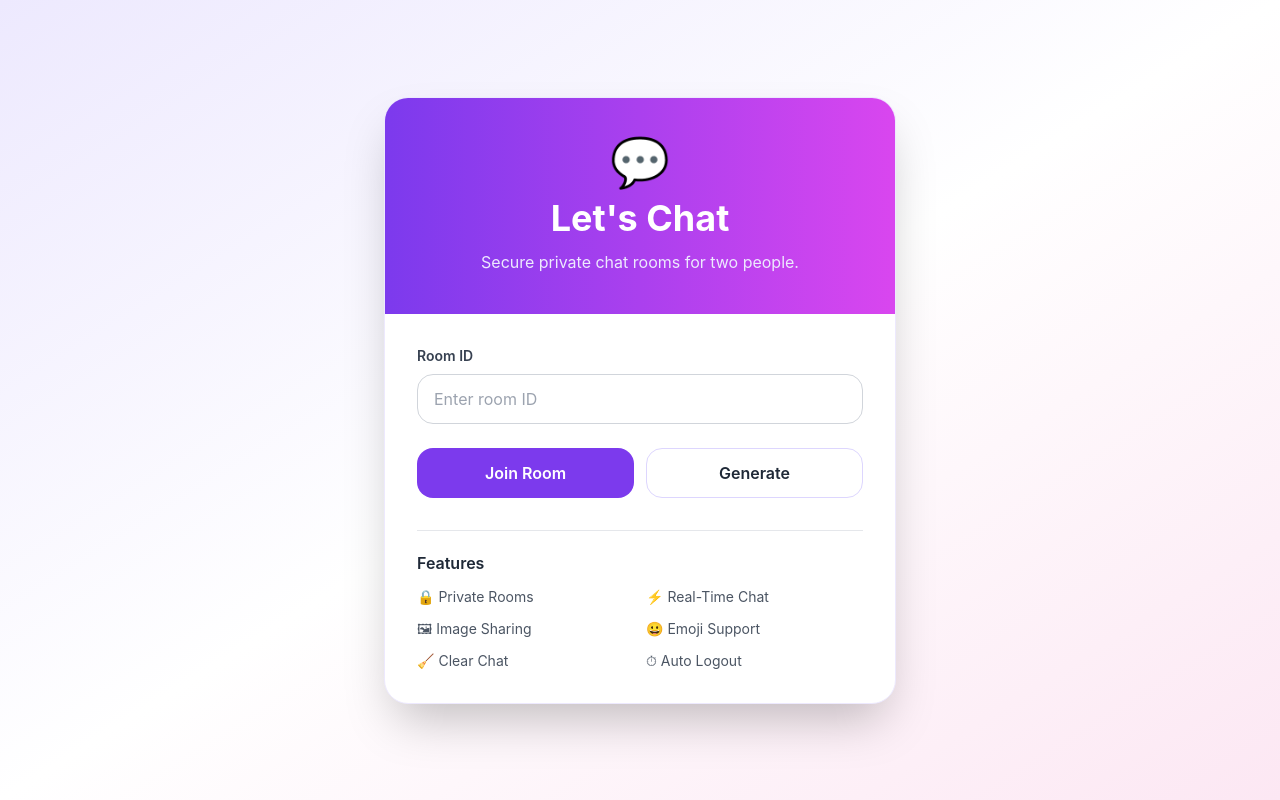
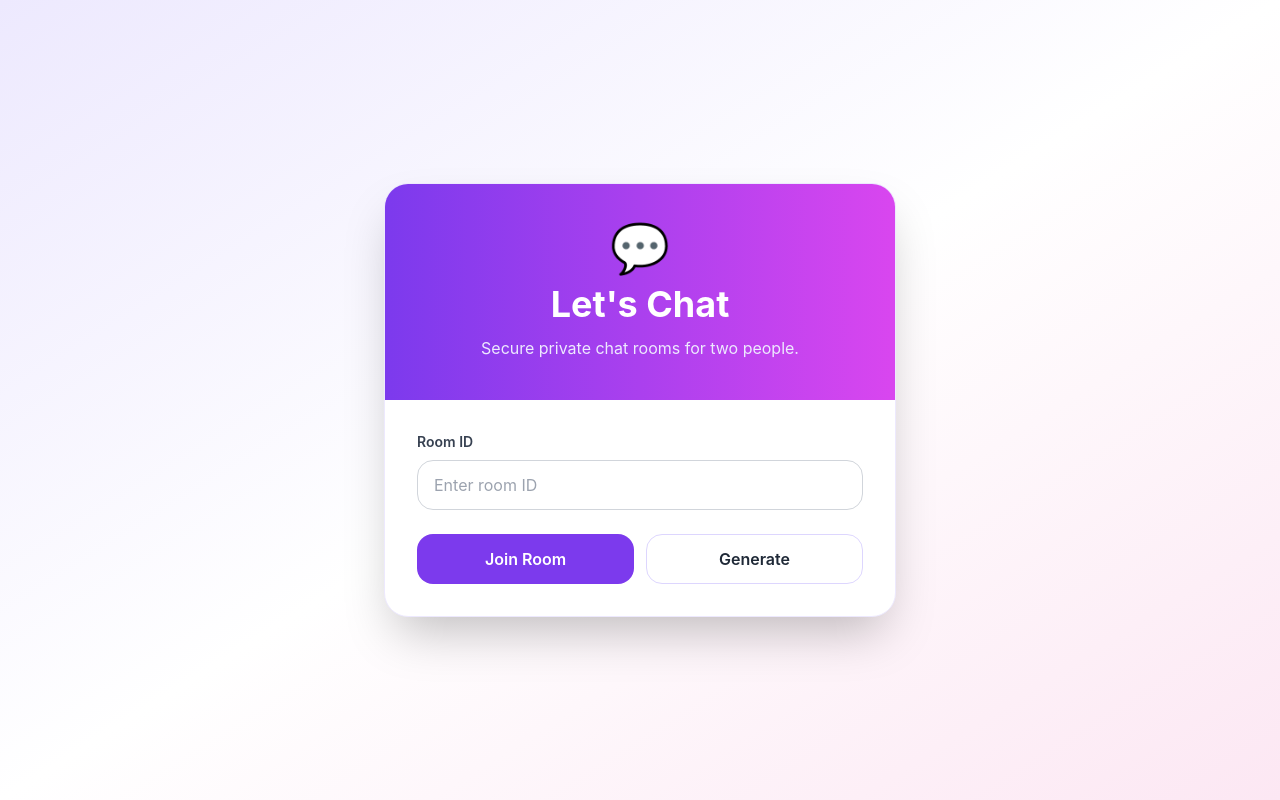
Before and after one commit to tejaspace33/counter, a React (Create React App) app: page / in a window 1280 px wide. Built offline with nearby package versions, Linux system fonts and the light colour scheme.

Commit message:
changed app

```diff
--- a/src/App.js
+++ b/src/App.js
@@ -297,31 +297,7 @@ function App() {
 
           )}
 
-          <div className="mt-8 border-t pt-5">
 
-            <h3 className="font-semibold text-gray-800 mb-3">
-
-              Features
-
-            </h3>
-
-            <div className="grid grid-cols-2 gap-3 text-sm text-gray-600">
-
-              <div>🔒 Private Rooms</div>
-
-              <div>⚡ Real-Time Chat</div>
-
-              <div>🖼 Image Sharing</div>
-
-              <div>😀 Emoji Support</div>
-
-              <div>🧹 Clear Chat</div>
-
-              <div>⏱ Auto Logout</div>
-
-            </div>
-
-          </div>
 
         </div>
 
```
